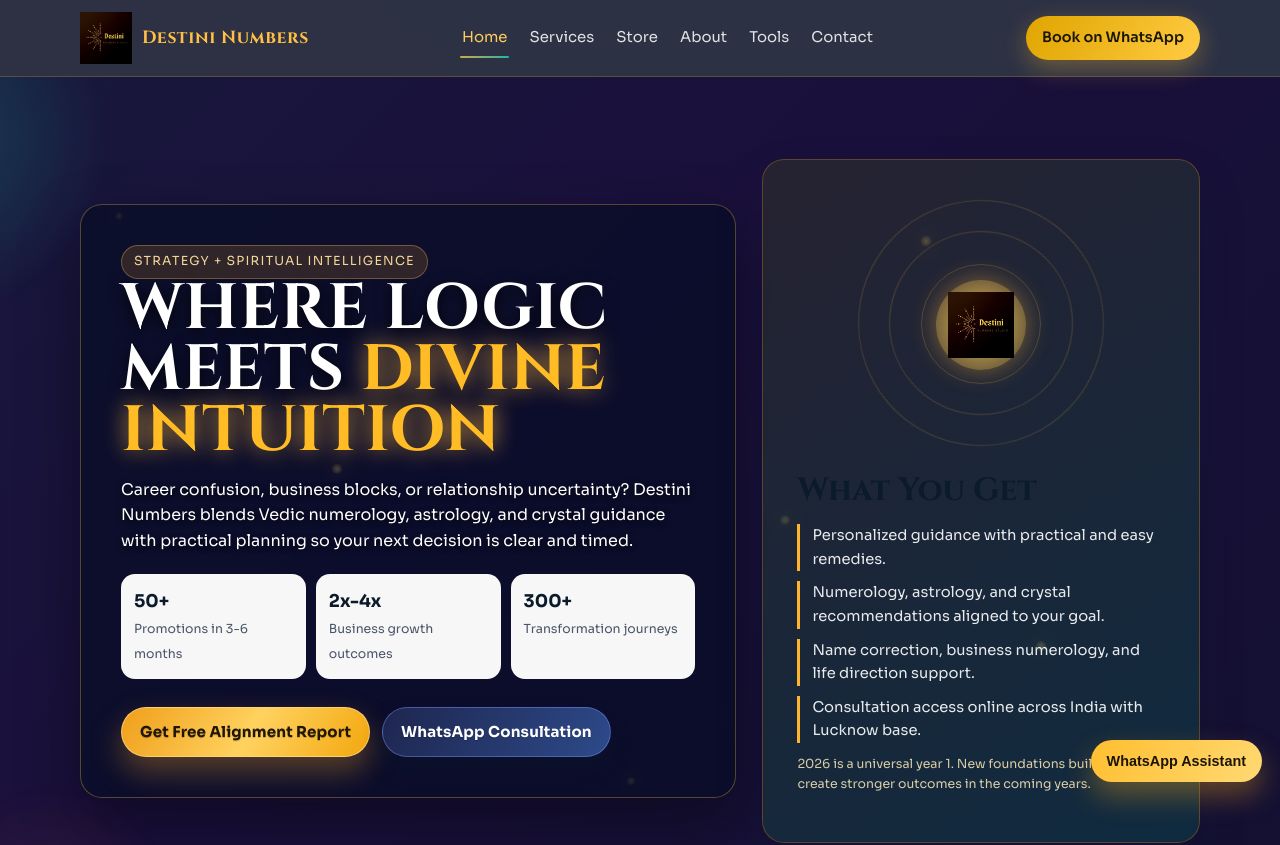
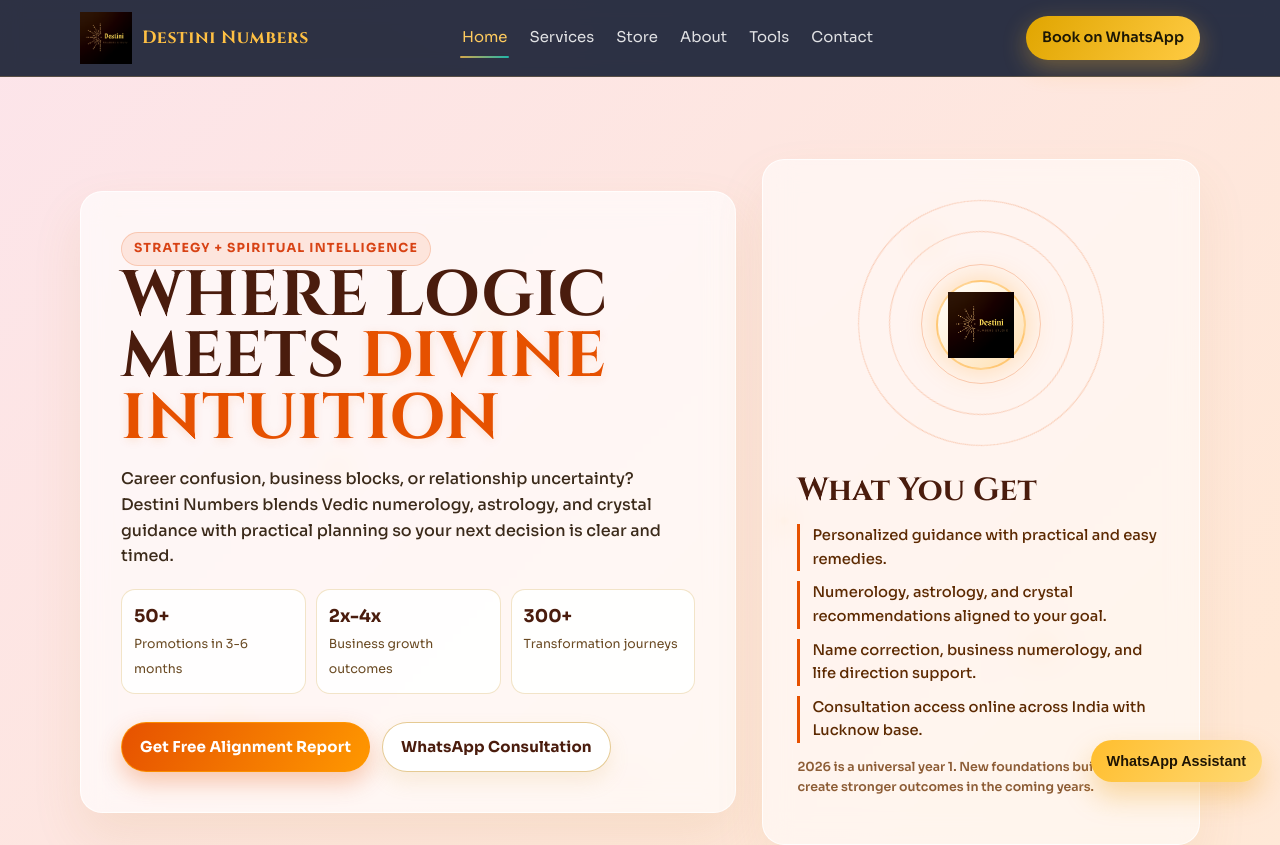
Before and after one commit to sheevu/destini-astro-2026, a plain HTML site: page index.html in a window 1280 px wide. Shown: the top 845 px of the page. Drawn offline with Linux system fonts and the light colour scheme.

Commit message:
Update styles.css

```diff
--- a/assets/css/styles.css
+++ b/assets/css/styles.css
@@ -7,7 +7,7 @@
   --sand: #f7f1e7;
   --ember: #e85d3f;
   --white: #ffffff;
-  --muted: #4a5568; /* Improved contrast for muted text */
+  --muted: #4a5568;
   --radius-lg: 22px;
   --radius-md: 14px;
   --radius-sm: 10px;
@@ -161,22 +161,23 @@
   box-shadow: 0 8px 24px rgba(255, 186, 45, 0.32);
 }
 
+/* =========================================
+   HERO SECTION - LIGHT INDIAN TOUCH
+========================================= */
 .page-hero {
   padding: 82px 0 78px;
   position: relative;
   overflow: hidden;
-  /* UPDATED: Removed static image, using deep gradients */
-  background: linear-gradient(118deg, rgba(15, 22, 56, 0.95), rgba(18, 16, 47, 0.95));
+  background: #fffdf8;
 }
 
 .home-hero {
-  /* UPDATED: Removed static image, added dynamic moving gradient */
-  background: linear-gradient(-45deg, #0b1124, #1a103c, #14283b, #1e1404);
-  background-size: 400% 400%;
-  animation: dynamicGradient 15s ease infinite;
+  /* Modern flowing gradient background with Sandalwood, Peach, Lotus Pink, and Saffron tones */
+  background: linear-gradient(-45deg, #fff5ec, #ffe8d6, #fce4ec, #ffecd2);
+  background-size: 300% 300%;
+  animation: dynamicGradient 18s ease-in-out infinite;
 }
 
-/* ADDED: Animation for the new interactive hero background */
 @keyframes dynamicGradient {
   0% { background-position: 0% 50%; }
   50% { background-position: 100% 50%; }
@@ -189,11 +190,11 @@
   left: -20%;
   top: -10%;
   border-radius: 0;
-  filter: none;
+  filter: blur(40px);
   background:
-    radial-gradient(circle at 12% 50%, rgba(241, 171, 33, 0.3), transparent 30%),
-    radial-gradient(circle at 80% 40%, rgba(95, 116, 255, 0.18), transparent 36%),
-    radial-gradient(circle at 68% 74%, rgba(220, 111, 55, 0.24), transparent 24%);
+    radial-gradient(circle at 12% 50%, rgba(255, 152, 0, 0.12), transparent 30%),
+    radial-gradient(circle at 80% 40%, rgba(233, 30, 99, 0.08), transparent 36%),
+    radial-gradient(circle at 68% 74%, rgba(212, 167, 75, 0.15), transparent 24%);
   animation: nebulaDrift 14s ease-in-out infinite alternate;
 }
 
@@ -203,33 +204,8 @@
   left: 0;
   bottom: 0;
   border-radius: 0;
-  filter: none;
-  opacity: 0.6;
-  background: linear-gradient(180deg, rgba(7, 8, 23, 0.05), rgba(7, 8, 23, 0.62));
-}
-
-.page-hero::before,
-.page-hero::after {
-  content: "";
-  position: absolute;
-  border-radius: 50%;
-  filter: blur(2px);
-}
-
-.page-hero::before {
-  width: 360px;
-  height: 360px;
-  right: -90px;
-  top: -120px;
-  background: radial-gradient(circle, rgba(31, 182, 170, 0.26), transparent 70%);
-}
-
-.page-hero::after {
-  width: 260px;
-  height: 260px;
-  left: -80px;
-  bottom: -120px;
-  background: radial-gradient(circle, rgba(232, 93, 63, 0.2), transparent 70%);
+  background: linear-gradient(180deg, rgba(255, 255, 255, 0.1), rgba(255, 255, 255, 0.6));
+  pointer-events: none;
 }
 
 .hero-layout {
@@ -241,24 +217,26 @@
   align-items: center;
 }
 
+/* Glassmorphism Effect for Content Boxes */
 .hero-copy {
   padding: 40px;
+  border-radius: var(--radius-lg);
 }
 
 .home-hero .hero-copy {
-  background: rgba(8, 14, 37, 0.7);
-  border: 1px solid rgba(255, 201, 78, 0.3);
-  box-shadow: 0 24px 60px rgba(0, 0, 0, 0.4);
+  background: rgba(255, 255, 255, 0.65);
+  backdrop-filter: blur(14px);
+  border: 1px solid rgba(255, 255, 255, 0.8);
+  box-shadow: 0 24px 50px rgba(189, 137, 57, 0.12);
 }
 
 .home-hero .hero-copy p {
-  color: #ffffff; /* UPDATED: Changed to pure white for visibility */
-  text-shadow: 0 2px 6px rgba(0, 0, 0, 0.8); /* UPDATED: Added text shadow */
+  color: #3b2a1a; /* Deep grounded brown */
+  font-weight: 500;
 }
 
 .home-hero .hero-copy h1 {
-  color: #ffffff;
-  text-shadow: 0 4px 15px rgba(0, 0, 0, 0.8); /* UPDATED: Added text shadow */
+  color: #4a1c0d; /* Deep Maroon/Henna */
 }
 
 .hero-display {
@@ -269,8 +247,8 @@
 }
 
 .hero-display span {
-  color: #ffbc25;
-  text-shadow: 0 0 22px rgba(255, 185, 63, 0.8); /* UPDATED: Stronger glow */
+  color: #e65100; /* Vivid Saffron */
+  text-shadow: 0 2px 10px rgba(230, 81, 0, 0.15);
 }
 
 .mystic-particles {
@@ -285,8 +263,8 @@
   width: 8px;
   height: 8px;
   border-radius: 50%;
-  background: radial-gradient(circle, rgba(255, 208, 104, 1), rgba(255, 208, 104, 0));
-  box-shadow: 0 0 16px rgba(255, 190, 82, 0.58);
+  background: radial-gradient(circle, rgba(255, 171, 0, 1), rgba(255, 171, 0, 0));
+  box-shadow: 0 0 16px rgba(255, 171, 0, 0.6);
   animation: twinkle 6s ease-in-out infinite;
 }
 
@@ -306,9 +284,10 @@
   text-transform: uppercase;
   border-radius: 999px;
   padding: 6px 12px;
-  background: rgba(255, 172, 39, 0.15);
-  color: rgba(255, 224, 161, 0.95);
-  border: 1px solid rgba(255, 196, 90, 0.32);
+  background: rgba(230, 81, 0, 0.1);
+  color: #d84315;
+  border: 1px solid rgba(230, 81, 0, 0.2);
+  font-weight: 700;
 }
 
 h1,
@@ -331,11 +310,6 @@
   font-size: clamp(1.15rem, 1.6vw, 1.34rem);
 }
 
-.hero-copy p {
-  margin: 0 0 18px;
-  color: var(--ink-soft);
-}
-
 .hero-metrics {
   display: grid;
   grid-template-columns: repeat(3, minmax(100px, 1fr));
@@ -344,21 +318,21 @@
 }
 
 .metric {
-  background: rgba(255, 255, 255, 0.97);
+  background: rgba(255, 255, 255, 0.9);
   border-radius: var(--radius-md);
-  border: 1px solid rgba(255, 255, 255, 0.26);
+  border: 1px solid rgba(212, 167, 75, 0.3);
   padding: 12px;
 }
 
 .metric strong {
   display: block;
   font-size: 1.1rem;
-  color: var(--ink);
+  color: #4a1c0d;
 }
 
 .metric span {
   font-size: 0.78rem;
-  color: var(--muted);
+  color: #6a4a23;
 }
 
 .btn-row {
@@ -379,7 +353,6 @@
   align-items: center;
   justify-content: center;
   transition: transform var(--transition), box-shadow var(--transition);
-  text-shadow: 0 1px 1px rgba(0, 0, 0, 0.2);
 }
 
 .btn:hover {
@@ -387,21 +360,21 @@
 }
 
 .btn-primary {
-  background: linear-gradient(120deg, #f09f1a, #ffd25f 52%, #f3a70e);
-  color: #1f1604;
-  border: 1px solid rgba(255, 214, 133, 0.8);
-  box-shadow: 0 14px 30px rgba(240, 161, 32, 0.34);
+  background: linear-gradient(120deg, #e65100, #ff9800);
+  color: #fff;
+  border: 1px solid rgba(255, 152, 0, 0.8);
+  box-shadow: 0 10px 25px rgba(230, 81, 0, 0.3);
 }
 
 .btn-primary:hover {
-  box-shadow: 0 16px 36px rgba(240, 161, 32, 0.44);
+  box-shadow: 0 14px 30px rgba(230, 81, 0, 0.4);
 }
 
 .btn-secondary {
-  background: linear-gradient(120deg, #1e264f, #2d4a8a);
-  color: var(--white);
-  border: 1px solid rgba(129, 151, 255, 0.42);
-  box-shadow: 0 12px 22px rgba(11, 27, 43, 0.28);
+  background: #ffffff;
+  color: #4a1c0d;
+  border: 1px solid rgba(212, 167, 75, 0.6);
+  box-shadow: 0 10px 20px rgba(212, 167, 75, 0.15);
 }
 
 .btn-outline {
@@ -415,18 +388,18 @@
   padding: 34px;
   position: relative;
   overflow: hidden;
+  border-radius: var(--radius-lg);
 }
 
 .home-hero .hero-side {
-  background: rgba(11, 17, 41, 0.72);
-  border: 1px solid rgba(255, 181, 52, 0.32);
+  background: rgba(255, 255, 255, 0.55);
+  backdrop-filter: blur(14px);
+  border: 1px solid rgba(255, 255, 255, 0.8);
+  box-shadow: 0 24px 50px rgba(189, 137, 57, 0.1);
 }
 
-.hero-side::before {
-  content: "";
-  position: absolute;
-  inset: 0;
-  background: linear-gradient(150deg, rgba(212, 167, 75, 0.12), rgba(31, 182, 170, 0.16));
+.home-hero .hero-side h2 {
+  color: #4a1c0d;
 }
 
 .hero-side > * {
@@ -446,7 +419,7 @@
 .orbit-ring {
   position: absolute;
   border-radius: 50%;
-  border: 1px solid rgba(255, 186, 63, 0.2);
+  border: 1px solid rgba(230, 81, 0, 0.25);
 }
 
 .ring-1 {
@@ -479,8 +452,9 @@
   position: absolute;
   left: calc(50% - 45px);
   top: 86px;
-  background: radial-gradient(circle, rgba(255, 211, 98, 0.9), rgba(255, 168, 22, 0.2));
-  box-shadow: 0 0 26px rgba(255, 176, 53, 0.45);
+  background: linear-gradient(135deg, #fff, #ffe0b2);
+  border: 2px solid rgba(255, 152, 0, 0.4);
+  box-shadow: 0 0 30px rgba(255, 152, 0, 0.3);
   display: grid;
   place-items: center;
 }
@@ -507,9 +481,25 @@
 }
 
 .home-hero .checklist li {
-  color: rgba(255, 255, 255, 0.9);
-  border-left-color: #ffb42b;
+  color: #5d2a02;
+  font-weight: 500;
+  border-left-color: #e65100;
 }
+
+.note {
+  font-size: 0.78rem;
+  color: var(--muted);
+}
+
+.home-hero .note {
+  color: #8d5d36;
+  font-weight: 600;
+  margin-top: 15px;
+}
+
+/* =========================================
+   REMAINDER OF SITE STYLES
+========================================= */
 
 .grid {
   display: grid;
@@ -826,22 +816,13 @@
 }
 
 .footer a {
-  color: rgba(255, 255, 255, 0.95); /* UPDATED: Improved footer link contrast */
+  color: rgba(255, 255, 255, 0.95);
 }
 
 .footer small {
   display: block;
   margin-top: 12px;
-  color: rgba(255, 255, 255, 0.9); /* UPDATED: Improved from 0.65 to 0.9 for readability */
-}
-
-.note {
-  font-size: 0.78rem;
-  color: var(--muted);
-}
-
-.home-hero .note {
-  color: rgba(255, 236, 189, 0.84);
+  color: rgba(255, 255, 255, 0.9);
 }
 
 .chatbot-widget {
```
